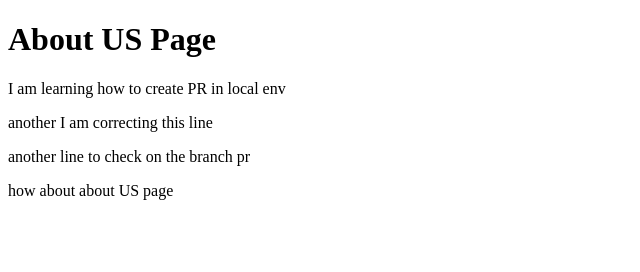
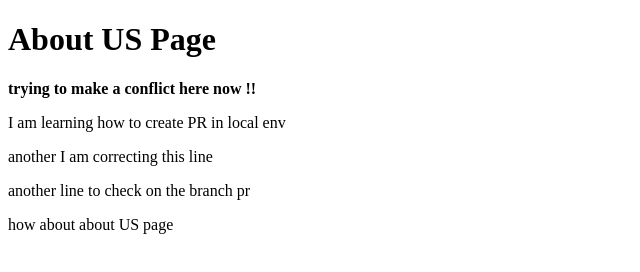
Before and after one commit to atik-fe/beta-testing, a plain HTML site: page about.html in a window 1280 px wide. Shown: the whole page, without its empty margins (0-640 px from the left). Drawn offline with Linux system fonts and the light colour scheme.

Commit message:
testing create

```diff
--- a/about.html
+++ b/about.html
@@ -8,6 +8,7 @@
 </head>
 <body>
     <h1>About US Page</h1>
+    <b>trying to make a conflict here now !!</b>
     <p>I am learning how to create PR in local env</p>
     <p>another I am correcting this line</p>
     <p>another line to check on the branch pr</p>
```
